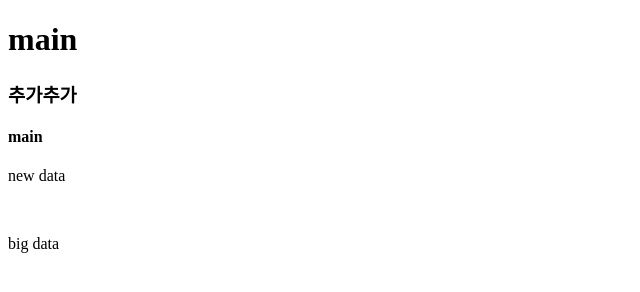
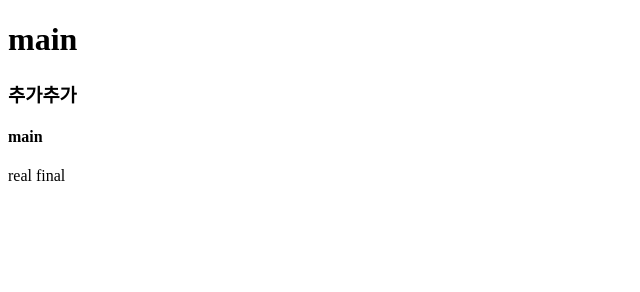
Before and after one commit to whiteNight991/main, a plain HTML site: page index.html in a window 1280 px wide. Shown: the full height of the page, 0-640 px from the left. Drawn offline with Linux system fonts and the light colour scheme.

Commit message:
real final file

```diff
--- a/index.html
+++ b/index.html
@@ -10,8 +10,6 @@
     <h3>추가추가</h3>
     <h4>main</h4>
 
-    <p>new data</p>
-    <br>
-    <p>big data</p>
+    <p>real final</p>
 </body>
 </html
```
